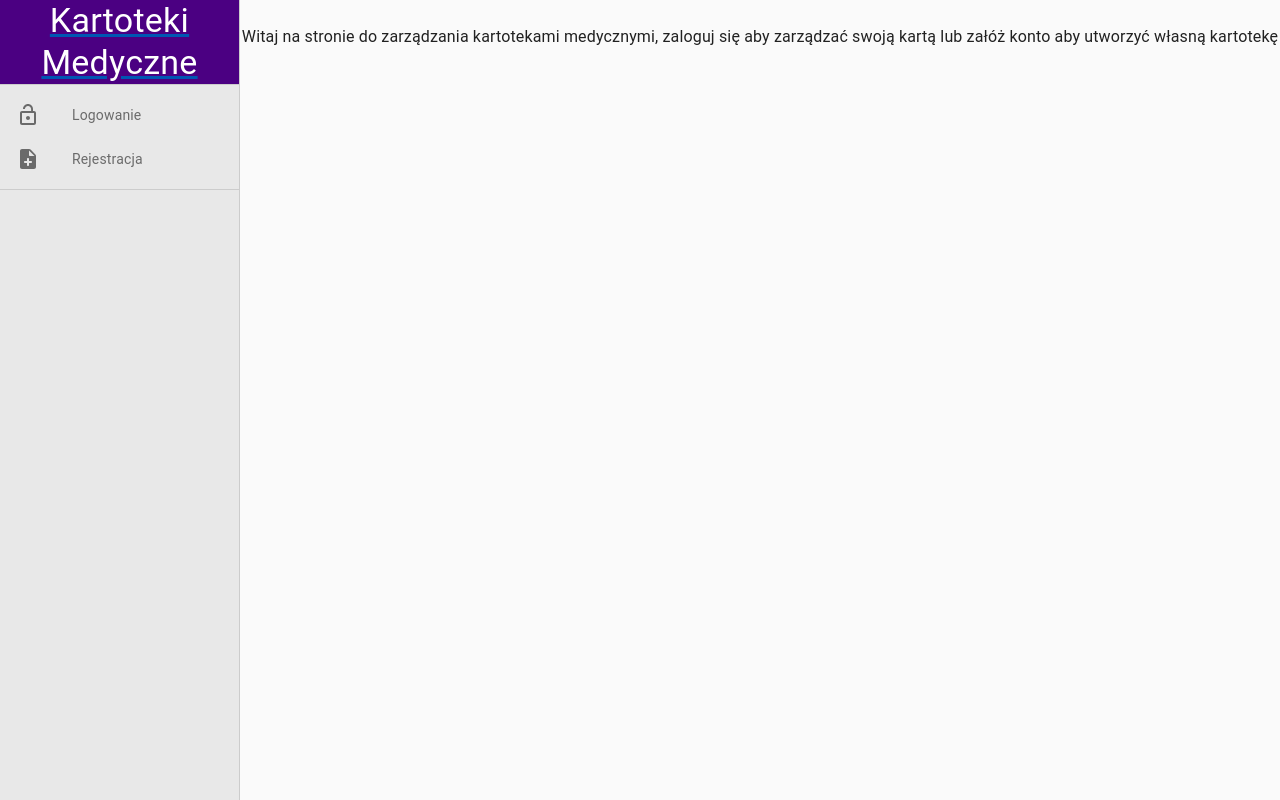
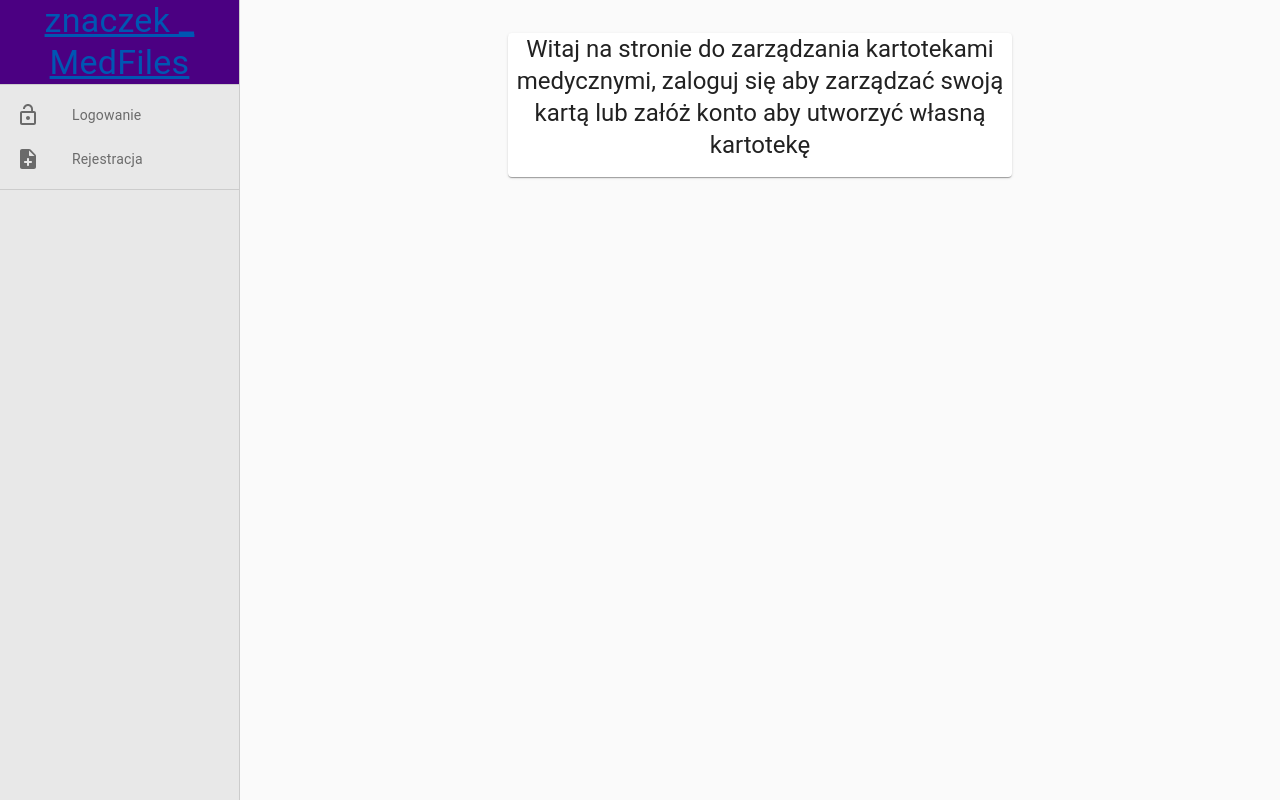
Before and after one commit to wasikm04/medfiles, a React (Create React App) app: page / in a window 1280 px wide. Built offline with nearby package versions, Linux system fonts and the light colour scheme.

Commit message:
home page

```diff
--- a/src/App.jsx
+++ b/src/App.jsx
@@ -1,4 +1,4 @@
-import React, { Component }  from 'react';
+import React, { Component } from 'react';
 import '../node_modules/bootstrap/dist/css/bootstrap.min.css';
 import { withCookies } from 'react-cookie';
 import './styles/App.css';
@@ -19,6 +19,7 @@ import Logout from './components/helpers/Logout';
 import Appointment from './components/models/appointment/Appointment';
 import Register from './components/helpers/Register';
 import Typography from '@material-ui/core/Typography';
+import Card from '@material-ui/core/Card';
 
 const drawerWidth = 240;
 
@@ -27,7 +28,8 @@ const useStyles = {
     width: `calc(100% - ${drawerWidth}px)`,
     marginLeft: drawerWidth,
     marginTop: 25
-  }};
+  }
+};
 
 class App extends Component {
   render() {
@@ -48,33 +50,46 @@ class App extends Component {
               <ProtectedRoute
                 exact
                 path="/home"
-              component={() => <Home/>}
+                component={() => <Home />}
               />
               <ProtectedRoute
                 exact
                 path="/appointments"
-              component={() => <Appointment/>}
+                component={() => <Appointment />}
               />
               <ProtectedRoute
                 exact
                 path="/profile"
-              component={() => <CardDetails/>}
+                component={() => <CardDetails />}
               />
               <ProtectedRoute
                 exact
                 path="/profile-update"
-              component={() => <CardUpdate/>}
+                component={() => <CardUpdate />}
               />
               <ProtectedRoute
                 exact
                 path="/logout"
-              component={() => <Logout/>}
+                component={() => <Logout />}
               />
               <Route
                 exact
                 path="/"
-              render={() => <Typography> Witaj na stronie do zarządzania kartotekami medycznymi, zaloguj się aby zarządzać swoją kartą lub załóż konto aby utworzyć własną kartotekę</Typography>}
-            />
+                render={() =>
+                  <Grid item xs={6}
+                    direction="columns"
+                    justify="center"
+                    alignItems="center">
+                    <Card>
+                      <Typography
+                        variant="h5"
+                        component="h2"
+                        align="center"
+                        paragraph>
+                        Witaj na stronie do zarządzania kartotekami medycznymi, zaloguj się aby zarządzać swoją kartą lub załóż konto aby utworzyć własną kartotekę
+                      </Typography>
+                    </Card>
+                  </Grid>} />
               <Route
                 exact
                 path="/login"
@@ -83,7 +98,7 @@ class App extends Component {
               <Route
                 exact
                 path="/register"
-              component={() => <Register/>}
+                component={() => <Register />}
               />
             </Switch>
           </Grid>
--- a/src/components/NavBar.jsx
+++ b/src/components/NavBar.jsx
@@ -17,6 +17,7 @@ import DescriptionRoundedIcon from '@material-ui/icons/DescriptionRounded';
 import AssignmentIndRoundedIcon from '@material-ui/icons/AssignmentIndRounded';
 import DashboardIcon from '@material-ui/icons/Dashboard';
 import { CardContext } from './providers/CardProvider';
+import Container from '@material-ui/core/Container';
 
 const drawerWidth = 240;
 const useStyles = makeStyles(theme => ({
@@ -65,12 +66,12 @@ export default function PermanentDrawerLeft() {
                     paper: classes.drawerPaper,
                 }}
                 anchor="left">
-                <Link to="/" color="textPrimary">
-                    <div className={classes.toolbar}>
-                        <Typography className={classes.colour} variant="h4" align="center" justify="center">
-                            Kartoteki Medyczne
+                <Link className={classes.colour} to="/" color="textPrimary">
+                    <Container className={classes.toolbar} >
+                        <Typography  variant="h4" align="center" justify="center">
+                           znaczek _ MedFiles
                         </Typography>
-                    </div>
+                    </Container>
                 </Link>
                 <Divider />
                 {isAuthenticated ?
```
Lines whose indentation alone changed are shown as unchanged.
